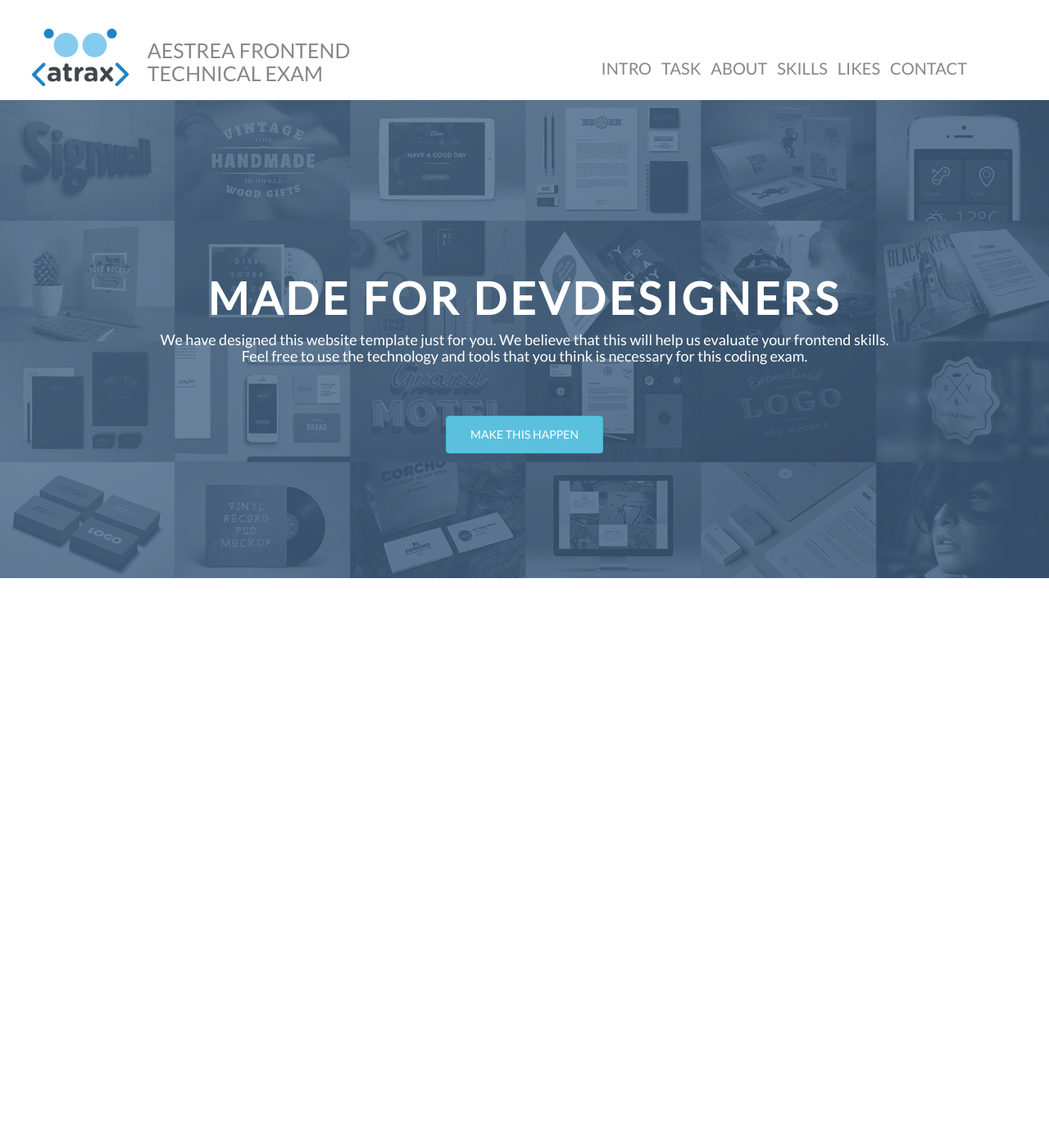
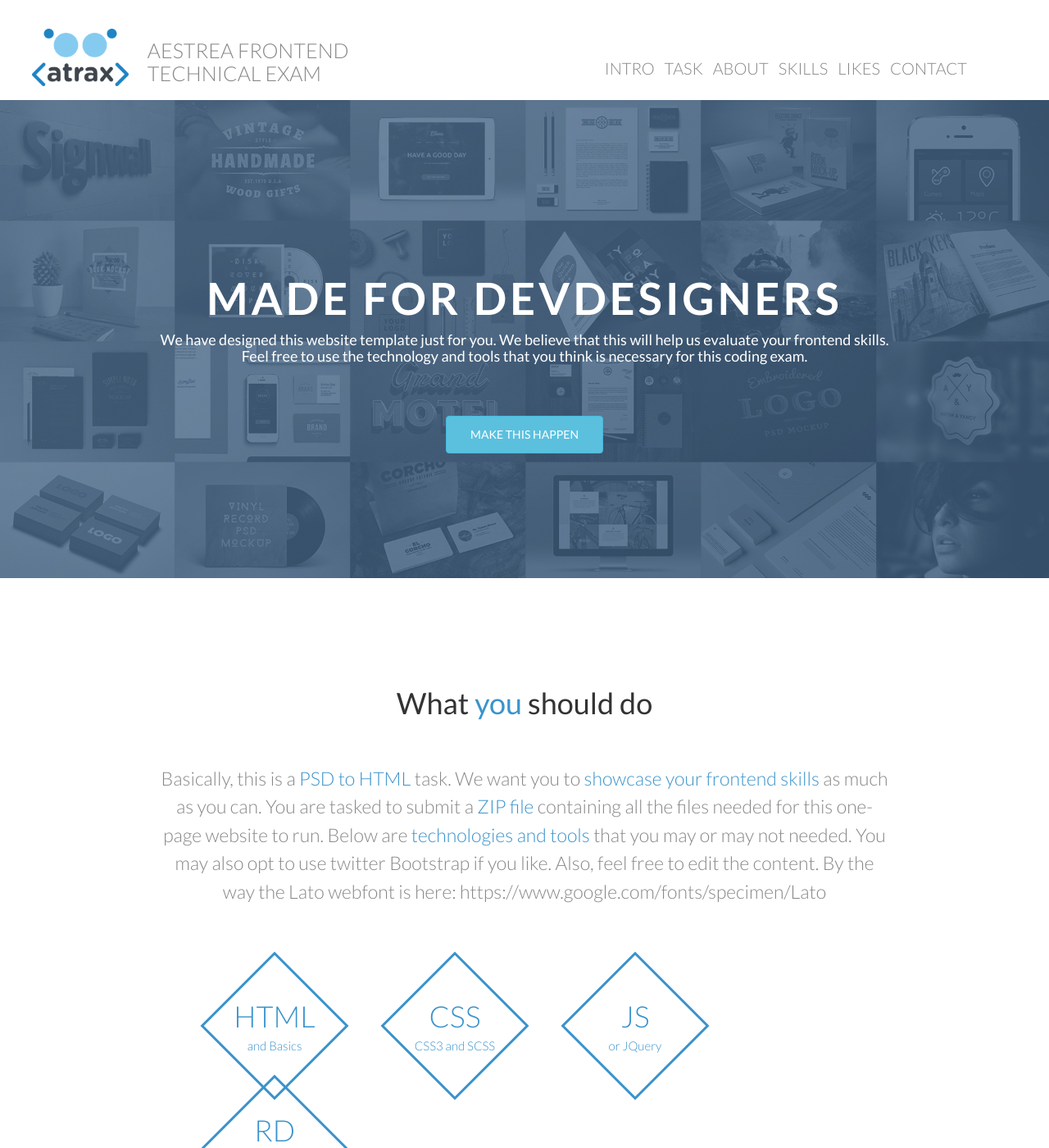
Before and after one commit to rensexam/rensexam.github.io, a Jekyll site: the page built from index.html, in a window 1280 px wide and 1400 px high. Shown: the whole window at 82% size. Built offline with Jekyll 4.4.1, drawn with Linux system fonts in a browser that asks for light colours.

Commit message:
added task section

```diff
--- a/_includes/front/intro.html
+++ b/_includes/front/intro.html
@@ -4,5 +4,4 @@
     <h4>We have designed this website template just for you. We believe that this will help us evaluate your frontend skills. <br> Feel free to use the technology and tools that you think is necessary for this coding exam.</h4>
     <button type="button" class="btn btn-info">MAKE THIS HAPPEN</button>
   </div>
-
 </div>
--- /dev/null
+++ b/_includes/front/task.html
@@ -0,0 +1,41 @@
+<div class="task-container">
+  <h1 class="header text-center">What <span class="text-blue">you</span> should do</h1>
+
+  <div class="task-content">
+    <p class="text-center">Basically, this is a <span class="text-blue">PSD to HTML</span> task. We want you to <span class="text-blue">showcase your frontend skills</span> as much as you can. You are tasked to submit a <span class="text-blue">ZIP file</span> containing all the files needed for this one-page website to run. Below are <span class="text-blue">technologies and tools</span> that you may or may not needed. You may also opt to use twitter Bootstrap if you like. Also, feel free to edit the content. By the way the Lato webfont is here: https://www.google.com/fonts/specimen/Lato</p>
+
+    <div class="row">
+      <ul class="diamond-grid">
+        <li class="diamond">
+          <div class="text">
+            <span>HTML</span><br>
+            and Basics
+          </div>
+
+        </li>
+        <li class="diamond">
+          <div class="text">
+            <span>CSS</span><br>
+            CSS3 and SCSS
+          </div>
+        </li>
+        <li class="diamond">
+          <div class="text">
+            <span>JS</span><br>
+            or JQuery
+          </div>
+        </li>
+        <li class="diamond">
+          <div class="text">
+            <span>RD</span><br>
+            Responsive Design
+          </div>
+        </li>
+      </ul>
+    </div>
+  </div>
+</div>
+
+<!-- -ms-transform: rotate(50deg); /* IE 9 */
+    -webkit-transform: rotate(60deg); /* Chrome, Safari, Opera */
+    transform: rotate(45deg); -->
--- a/_includes/head.html
+++ b/_includes/head.html
@@ -8,5 +8,5 @@
     <script type="text/javascript" src="/js/bootstrap.min.js"></script>
     <!-- <script type="text/javascript" src="/js/front.js"></script> -->
     <!-- <link rel="shorcut icon" href="/favicon.ico" type="image/x-icon"> -->
-    <link href='http://fonts.googleapis.com/css?family=Lato&subset=latin,latin-ext' rel='stylesheet' type='text/css'>
+    <link href='http://fonts.googleapis.com/css?family=Lato:300,400,700' rel='stylesheet' type='text/css'>
     <link rel="stylesheet" href="{{ '/css/main.css' | prepend: site.baseurl }}">
--- a/_sass/front.scss
+++ b/_sass/front.scss
@@ -13,11 +13,22 @@ $white: #fff;
 $black: #000;
 $gray: #333333;
 $skyblue: #0FB5B3;
-$navbar-text: #878787;
+$gray-text: #878787;
 $navbar-text-active: #3a93cc;
 
 .text-center {
   text-align: center;
+}
+.text-blue {
+  color: #3a93cc;
+}
+.text-light-blue {
+  color: #5bc0de;
+}
+
+.header {
+  padding-top: 82px;
+  padding-bottom: 44px;
 }
 
 .section-header{
@@ -93,7 +104,8 @@ nav {
             float: left;
             margin: 48px 23px 0px;
             font-size: 25px;
-            color: $navbar-text;
+            color: $gray-text;
+            font-weight: 300;
           }
         }
 
@@ -122,12 +134,12 @@ nav {
                 a {
                   display: inline;
                   padding: 0;
-                  color: $navbar-text;
+                  color: $gray-text;
                   font-size: 20px;
                   letter-spacing: 0px;
-                }
-                &:hover{
-                  color: navbar-text-active
+                  &:hover{
+                    color: $navbar-text-active
+                  }
                 }
                 &:not(:last-child) {
                   margin-right: 12px;
@@ -143,6 +155,7 @@ nav {
 
 /* intro style */
 #intro {
+  height: 614px;
   #cover {
     background-image: url('/img/cover.jpg');
     background-size: cover;
@@ -169,3 +182,77 @@ nav {
     }
   }
 }
+
+/* task style */
+#task {
+  height: 614px;
+  .task-container {
+    height: 583px;
+  }
+
+  .task-content {
+    padding-left: 15%;
+    padding-right: 15%;
+
+    p {
+      font-size: 23px;
+      line-height: 1.5;
+      margin: 0;
+      color: $gray-text;
+    }
+    .row {
+      margin: 0 auto;
+      margin-top: 61px;
+      ul {
+        li {
+          list-style: none;
+          float: left;
+          margin-left: 49px;
+          margin-top: 22px;;
+
+          &.diamond {
+            margin-right: 43px;
+            height: 128px;
+            width: 128px;
+            background: transparent;
+            color: #3a93cc;
+            display: block;
+            overflow: hidden;
+            position: relative;
+            text-decoration: none;
+            border: 3px solid #3a93cc;
+            -webkit-transform: rotate(45deg);
+            -moz-transform: rotate(45deg);
+            -ms-transform: rotate(45deg);
+            -o-transform: rotate(45deg);
+            transform: rotate(45deg);
+            -webkit-transition: color .35s linear;
+            -moz-transition: color .35s linear;
+            -o-transition: color .35s linear;
+            transition: color .35s linear;
+          }
+          &:hover {
+            background: #3a93cc;
+            color: #fff;
+          }
+        }
+        .text {
+          width: 120px;
+          height: 120px;
+          font-size: 15px;
+          display: table-cell;
+          vertical-align: middle;
+          -webkit-transform: rotate(-45deg);
+          -moz-transform: rotate(-45deg);
+          -ms-transform: rotate(-45deg);
+          -o-transform: rotate(-45deg);
+          transform: rotate(-45deg);
+          text-align: center;
+        }
+        span {
+          font-size: 36px;
+        }
+      }
+    }
+  }
+}
--- a/index.html
+++ b/index.html
@@ -4,3 +4,19 @@ layout: front
 <div id="intro">
   {% include front/intro.html %}
 </div>
+
+<div id="task">
+  {% include front/task.html %}
+</div>
+
+<div id="about">
+</div>
+
+<div id="skills">
+</div>
+
+<div id="likes">
+</div>
+
+<div id="contact">
+</div>
```
Also changed, not shown: js/jquery.stellar.min.js (deleted).
